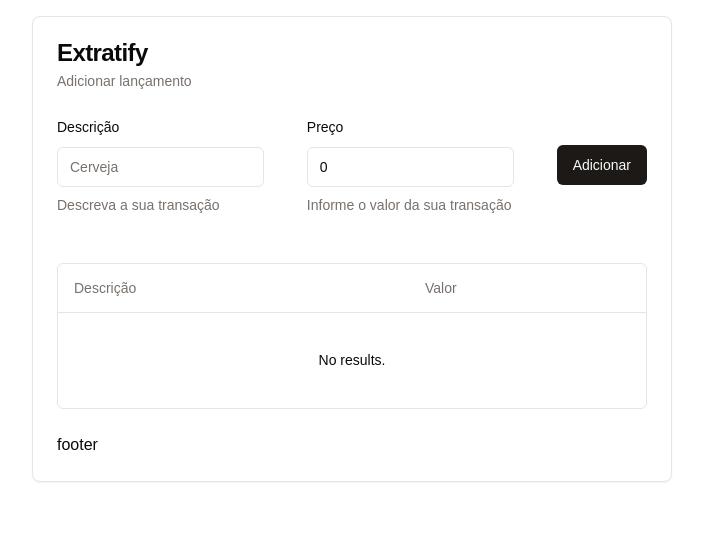
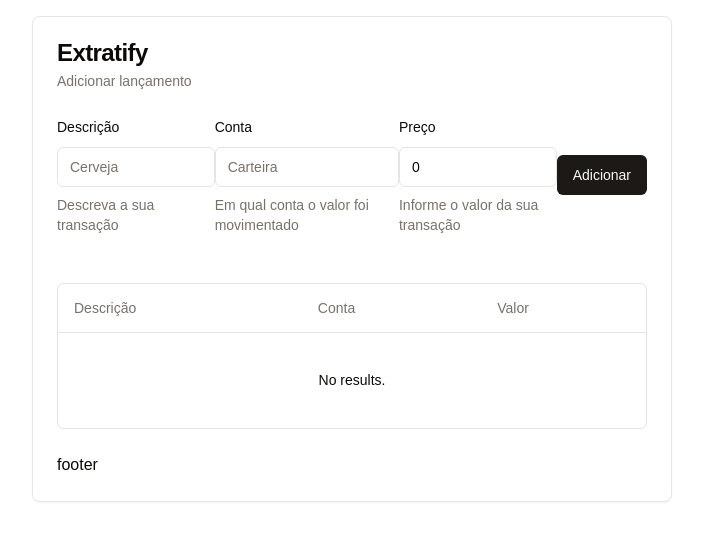
Before and after one commit to aaamenezes/extratify, a Next.js app: page / in a window 1280 px wide. Shown: the top 540 px of the page, without its empty margins (288-991 px from the left). Built offline with nearby package versions, Linux system fonts and the light colour scheme.

Commit message:
add account field

```diff
--- a/src/components/transactionsTable/columns.tsx
+++ b/src/components/transactionsTable/columns.tsx
@@ -11,6 +11,10 @@ export const columns: ColumnDef<Transaction>[] = [
     header: 'Descrição',
   },
   {
+    accessorKey: 'account',
+    header: 'Conta',
+  },
+  {
     accessorKey: 'value',
     header: 'Valor',
   },
--- a/src/pages/index.tsx
+++ b/src/pages/index.tsx
@@ -59,6 +59,7 @@ export default function Home() {
     description: z.string().min(3, {
       message: 'Descrição muito curta',
     }),
+    account: z.string(),
     value: z.string().min(1),
   });
 
@@ -66,6 +67,7 @@ export default function Home() {
     resolver: zodResolver(addTransactionSchema),
     defaultValues: {
       description: '',
+      account: '',
       value: '0',
     },
   });
@@ -108,6 +110,22 @@ export default function Home() {
             />
             <FormField
               control={addTransactionForm.control}
+              name="account"
+              render={({ field }) => (
+                <FormItem>
+                  <FormLabel>Conta</FormLabel>
+                  <FormControl>
+                    <Input placeholder="Carteira" {...field} />
+                  </FormControl>
+                  <FormDescription>
+                    Em qual conta o valor foi movimentado
+                  </FormDescription>
+                  <FormMessage />
+                </FormItem>
+              )}
+            />
+            <FormField
+              control={addTransactionForm.control}
               name="value"
               render={({ field }) => (
                 <FormItem>
```
